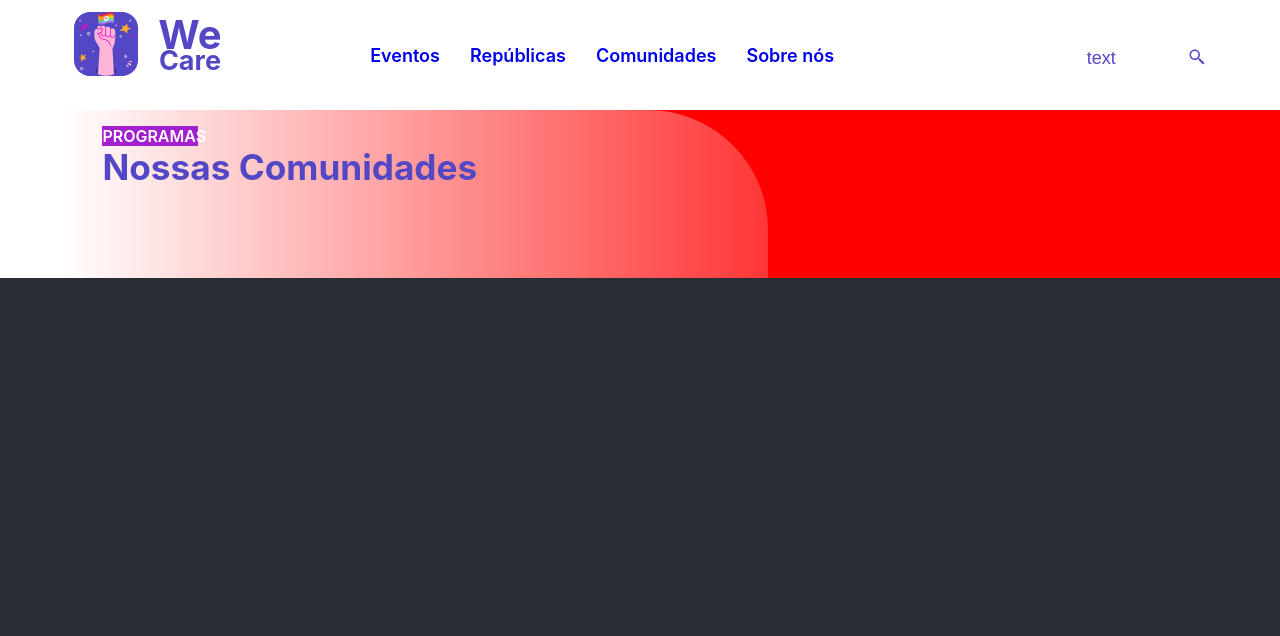
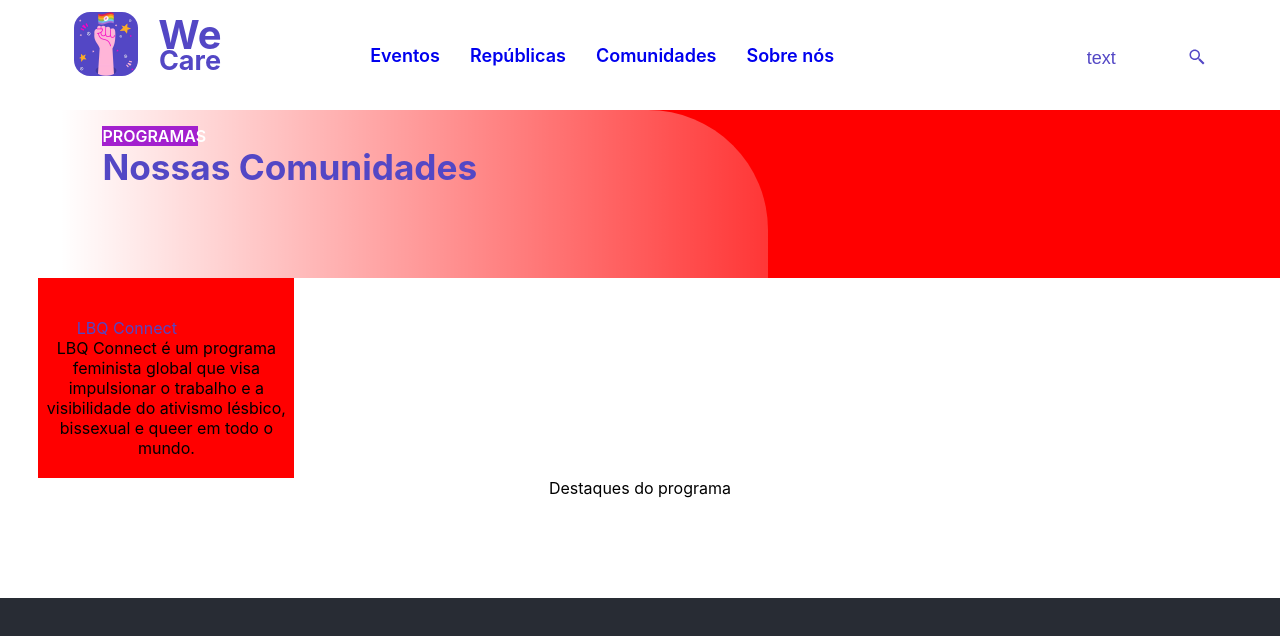
Before and after one commit to Kirito2911/we-care, a React (Create React App) app: page /community in a window 1280 px wide. Shown: the top 636 px of the page. Built offline with nearby package versions, Linux system fonts and the light colour scheme.

Commit message:
start toplist

```diff
--- a/src/Pages/Community.js
+++ b/src/Pages/Community.js
@@ -1,7 +1,11 @@
 import { BannerCommunity } from "../components/BannerCommunity/BannerCommunity";
+import { Toplist } from "../components/Toplist/Toplist";
 
 export function Community(){
     return(
-        <BannerCommunity></BannerCommunity>
+        <div>
+            <BannerCommunity></BannerCommunity>
+            <Toplist></Toplist>
+        </div>
     )
 }
--- /dev/null
+++ b/src/components/Toplist/Toplist.css
@@ -0,0 +1,22 @@
+.toplist{
+    background-color: white;
+    width: 100%;
+    height: 40vh;
+}
+.description{
+    background-color: red;
+    width: 20vw;
+    height: 20vh;
+    padding-top: 5vh;
+    display: flex;
+    flex-direction: column;
+    align-items: start;
+    margin-left: 3vw;
+}
+.titleToplist{
+    color: #5347C5;
+    margin-left: 3vw;
+    margin-top: ;
+    font-size: ;
+    font-weight: ;
+}
--- /dev/null
+++ b/src/components/Toplist/Toplist.js
@@ -0,0 +1,20 @@
+import './Toplist.css';
+
+export function Toplist(){
+    return(
+        <div className="toplist">
+            <div className="description">
+                <div className="titleToplist">LBQ Connect</div>
+                <div className="text">LBQ Connect é um programa feminista global que
+                visa impulsionar o trabalho e a visibilidade do ativismo lésbico,
+                bissexual e queer em todo o mundo.</div>
+
+            </div>
+            <div className="picture"></div>
+            <div className="topics">
+                <div className="titleTopics">Destaques do programa</div>
+                <div className="list"></div>
+            </div>
+        </div>
+    )
+}
```
